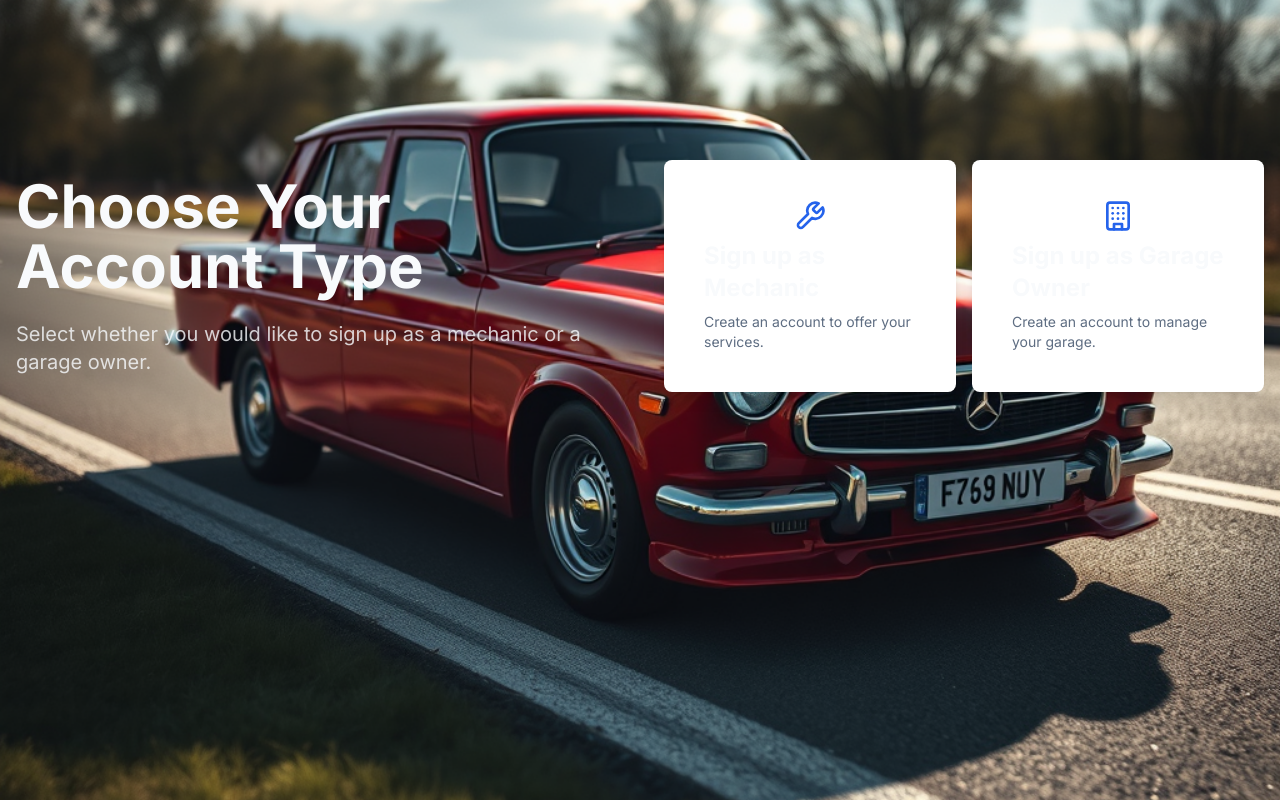
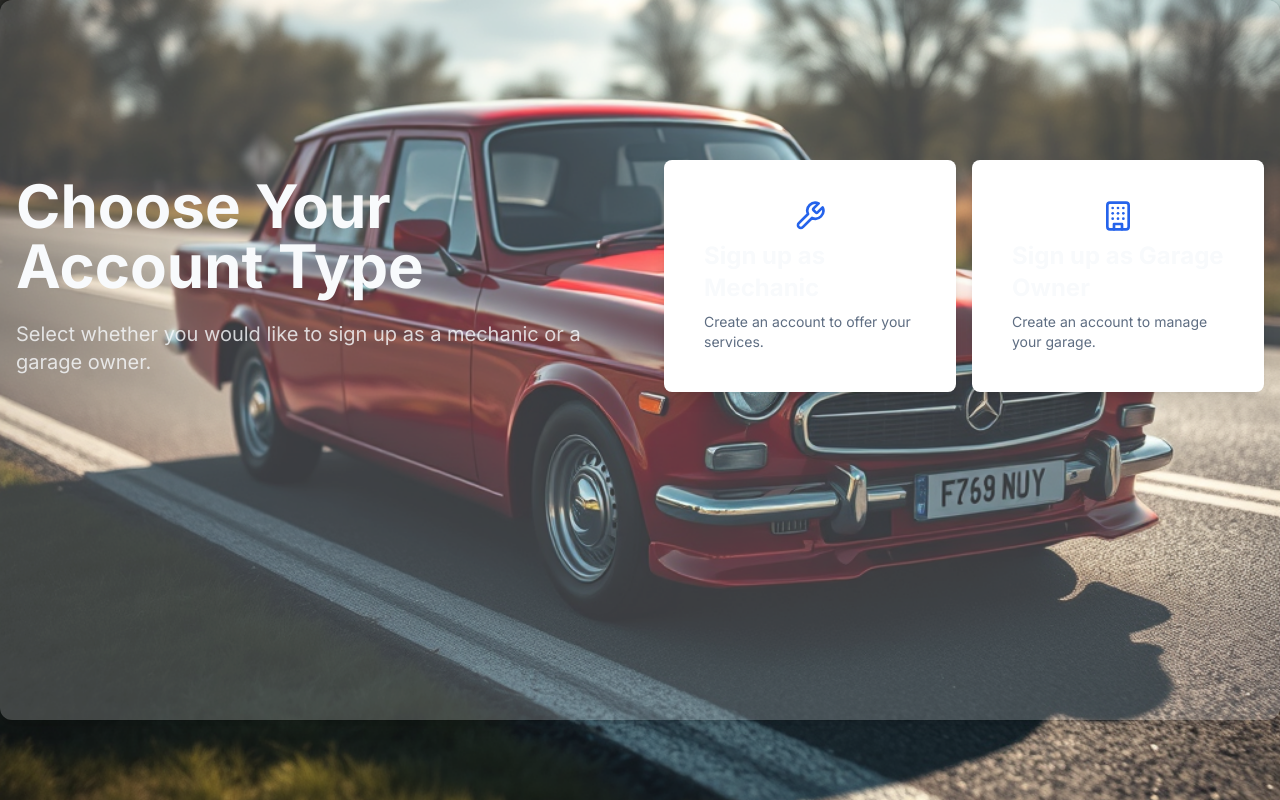
Before and after one commit to Mtokaahero-com/mtokaahero, a Next.js app: page /auth/service-accounts in a window 1280 px wide. Built offline with nearby package versions, Linux system fonts and the light colour scheme.

Commit message:
Sep 24, 2024, 1:36 AM

```diff
--- a/app/(pages)/auth/service-accounts/page.tsx
+++ b/app/(pages)/auth/service-accounts/page.tsx
@@ -6,7 +6,7 @@ export default function Component() {
         <div
             className="w-full min-h-screen bg-cover bg-center bg-no-repeat"
             style={{ backgroundImage: "url('/bg.png')" }}>
-            <div className="container mx-auto px-4 py-12 md:py-24 lg:py-32 xl:py-40">
+            <div className="container mx-auto px-4 py-12 md:py-24 lg:py-32 xl:py-40 isolate aspect-video  rounded-xl bg-white/20 shadow-lg ring-1 ring-black/5">
                 <div className="grid grid-cols-1 md:grid-cols-2 gap-8 md:gap-12 items-center">
                     <div className="space-y-4 md:space-y-6">
                         <h1 className="text-4xl md:text-5xl lg:text-6xl font-bold text-primary-foreground">
```
